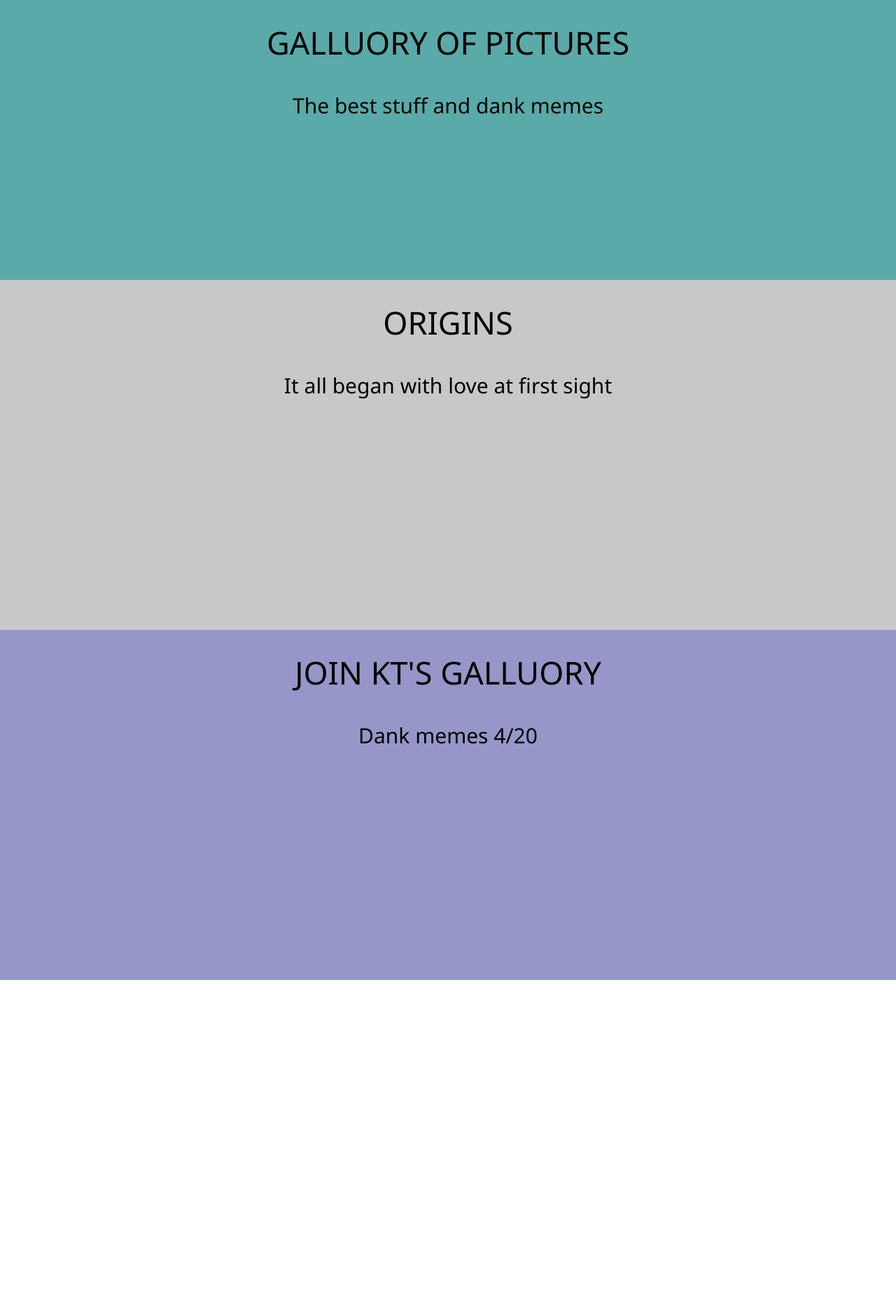
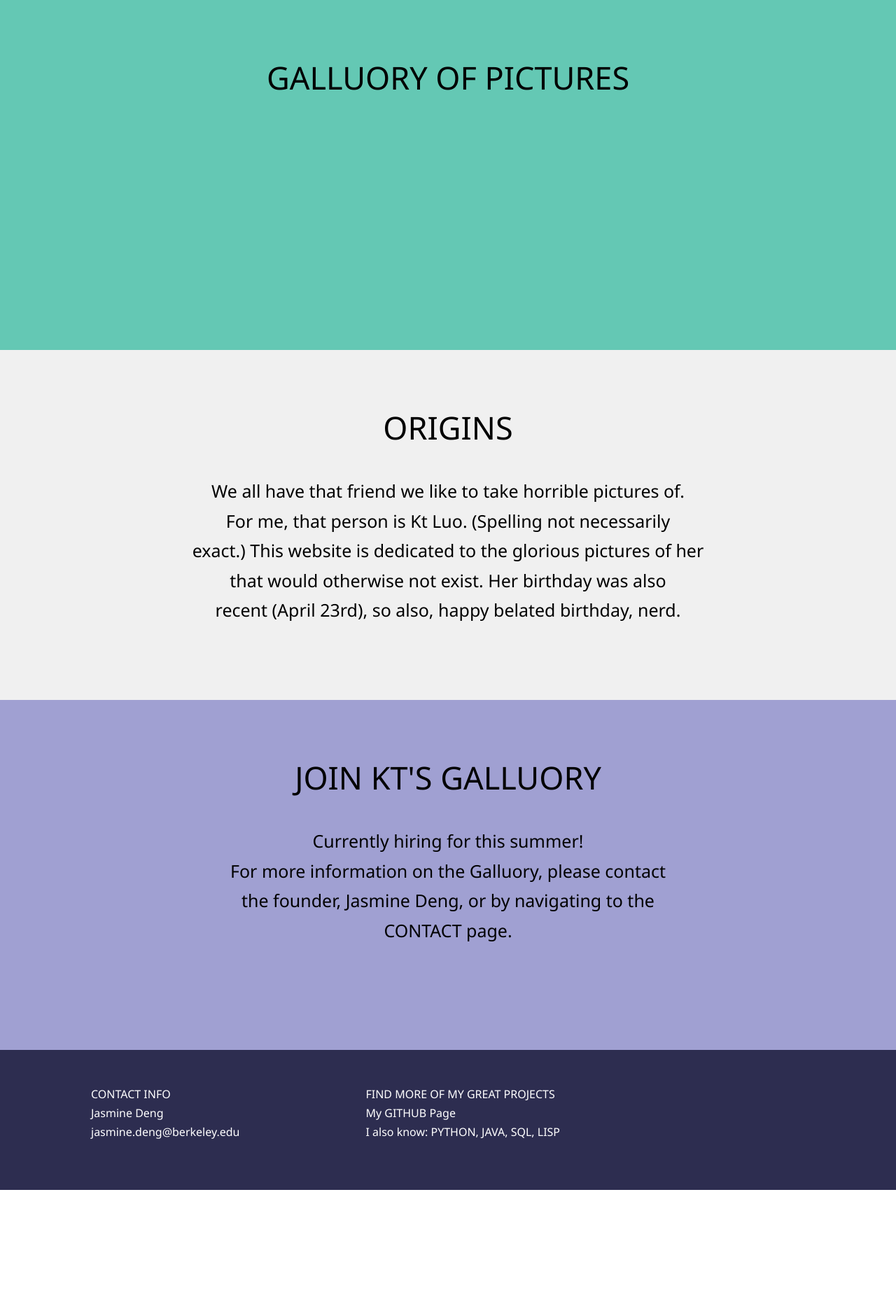
Before and after one commit to npmcdn-to-unpkg-bot/jasminedeng.github.io, a plain HTML site: page index.html in a window 1280 px wide. Shown: the part 100-1963 px from the top of the page at 70% size. Before the commit the page ends 1500 px from the top, so only its background shows below. Drawn offline with nearby package versions, Linux system fonts and the light colour scheme.

Commit message:
implemented javascript and added footer

```diff
--- a/assets/css/style.css
+++ b/assets/css/style.css
@@ -6,7 +6,18 @@
 	width: 100%;
 	height: 100px;
 
-	background-color: rgb(45, 45, 90);
+	background-color: rgb(45, 45, 80);
+
+	-webkit-transition: all .3s;
+	-moz-transition: all .3s;
+	-o-transition: all .3s;
+	transition: all .3s;
+}
+
+.header-inactive {
+	-webkit-transform: translateY(-40px);
+	-moz-transform: translateY(-40px);
+	-o-transform: translateY(-40px);
 }
 
 .header-item {
@@ -40,41 +51,66 @@
 }
 
 #info-intro {
-	top: 100px;
-	background-color: rgb(90, 170, 170);
+	margin-top: 100px;
+	background-color: rgb(100, 200, 180);
 }
 
 #info-origin {
-	background-color: rgb(200, 200, 200);
+	background-color: rgb(240, 240, 240);
 }
 
 #info-join {
-	background-color: rgb(150, 150, 200);
+	background-color: rgb(160, 160, 210);
 
 }
 
 .info-title {
 	position: absolute;
-	margin-top: 30px;
-	left: 50%;
+	margin-top: 80px;
+	left: 0;
+	right: 0;
+	margin-left: auto;
+	margin-right: auto;
+	text-align: center;
 	font-size: 45px;
-    -webkit-transform: translateX(-50%);
-    -moz-transform: translateX(-50%);
-   	transform: translateX(-50%);
 }
 
 .info-content {
 	position: absolute;
-	margin-top: 130px;
-	left: 50%;
-	font-size: 30px;
-    -webkit-transform: translateX(-50%);
-    -moz-transform: translateX(-50%);
-   	transform: translateX(-50%);
+	margin-top: 180px;
+	width: 800px;
+	height: 400px;
+	left: 0;
+	right: 0;
+	margin-left: auto;
+	margin-right: auto;
+	text-align: center;
+	font-size: 25px;
+	line-height: 170%;
 }
 
-body {
+#footer {
+	background-color: rgb(45, 45, 80);
+	width: 100%;
+	height: 200px;
+}
+
+.footer-block {
+	margin-left: 80px;
+	line-height: 170%;
+	padding: 50px;
+	color: white;
+	float: left;
+}
+
+body, html {
+	min-width: 1000px;
 	margin: 0 auto;
 	width: 100%;
 	font-family: 'Noto Sans', sans-serif;
 }
+
+a {
+	color: white;
+	text-decoration: none;
+}
--- /dev/null
+++ b/assets/js/script.js
@@ -0,0 +1,19 @@
+$(document).ready(function() {
+
+	$(window).scroll(function() {
+		if ($('body').scrollTop() > 250) {
+			$('#header-container').addClass('header-inactive');
+			$('.header-item').css('font-size', 15);
+			$('.website-name').css('font-size', 25);
+			$('.header-item').css('top', 75);
+			$('.website-name').css('top', 70);
+		} else {
+			$('#header-container').removeClass('header-inactive');
+			$('.header-item').css('font-size', 25);
+			$('.website-name').css('font-size', 45);
+			$('.header-item').css('top', '50%');
+			$('.website-name').css('top', '50%');
+		}
+	});
+
+});
--- a/index.html
+++ b/index.html
@@ -3,6 +3,10 @@
 	<head>
 		<link rel="stylesheet" type="text/css" href="assets/css/style.css">
 		<link href='https://fonts.googleapis.com/css?family=Noto+Sans' rel='stylesheet' type='text/css'>
+
+		<script src="http://ajax.googleapis.com/ajax/libs/jquery/1.11.0/jquery.min.js">
+        </script>
+        <script src = "assets/js/script.js"></script>
 	</head>
 	<body>
 
@@ -17,21 +21,47 @@
 
 			<div class="info-block" id="info-intro">
 				<div class="info-title"> GALLUORY OF PICTURES </div>
-				<div class="info-content"> The best stuff and dank memes </div>
+				<div class="info-content"> </div>
 			</div>
 
 			<div class="info-block" id="info-origin">
 				<div class="info-title"> ORIGINS </div>
-				<div class="info-content"> It all began with love at first sight </div>
+				<div class="info-content">
+					We all have that friend we like to take horrible pictures of. <br>
+					For me, that person is Kt Luo. (Spelling not necessarily<br>
+					exact.) This website is dedicated to the glorious pictures of her <br>
+					that would otherwise not exist. Her birthday was also <br>
+					recent (April 23rd), so also, happy belated birthday, nerd.
+
+				 </div>
 			</div>
 
 			<div class="info-block" id="info-join">
 				<div class="info-title"> JOIN KT'S GALLUORY </div>
-				<div class="info-content"> Dank memes 4/20 </div>
+				<div class="info-content">
+					Currently hiring for this summer! <br>
+					For more information on the Galluory, please contact <br>
+					the founder, Jasmine Deng, or by navigating to the <br>
+					CONTACT page. <br>
+				</div>
 			</div>
 
 			<div id="footer">
-
+				<div class="footer-block">
+					CONTACT INFO <br>
+					Jasmine Deng <br>
+					<a href="mailto:jasmine.deng@berkeley.edu"> jasmine.deng@berkeley.edu </a>
+				</div>
+				<div class="footer-block">
+					FIND MORE OF MY GREAT PROJECTS <br>
+					<a href="https://github.com/JasmineDeng" target="_blank">My GITHUB Page</a> <br>
+					I also know: PYTHON, JAVA, SQL, LISP <br>
+				</div>
+				<div class="footer-block">
+					Copyright &#169 2016 <br>
+					if ur gonna take this i'm gonna <br>
+					fite u with a lawsuit, pls cite ur sources
+				</div>
 			</div>
 
 		</div>
```
